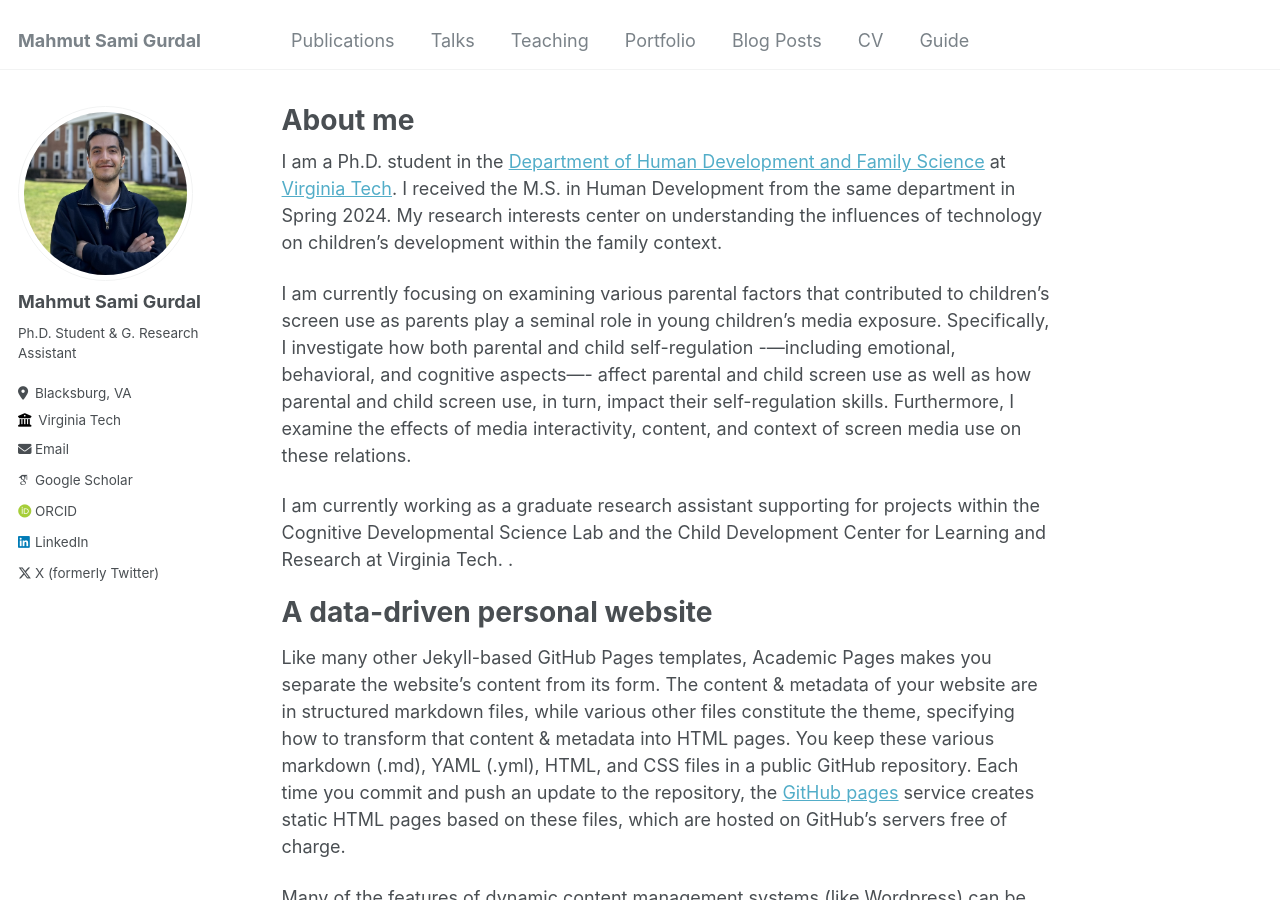
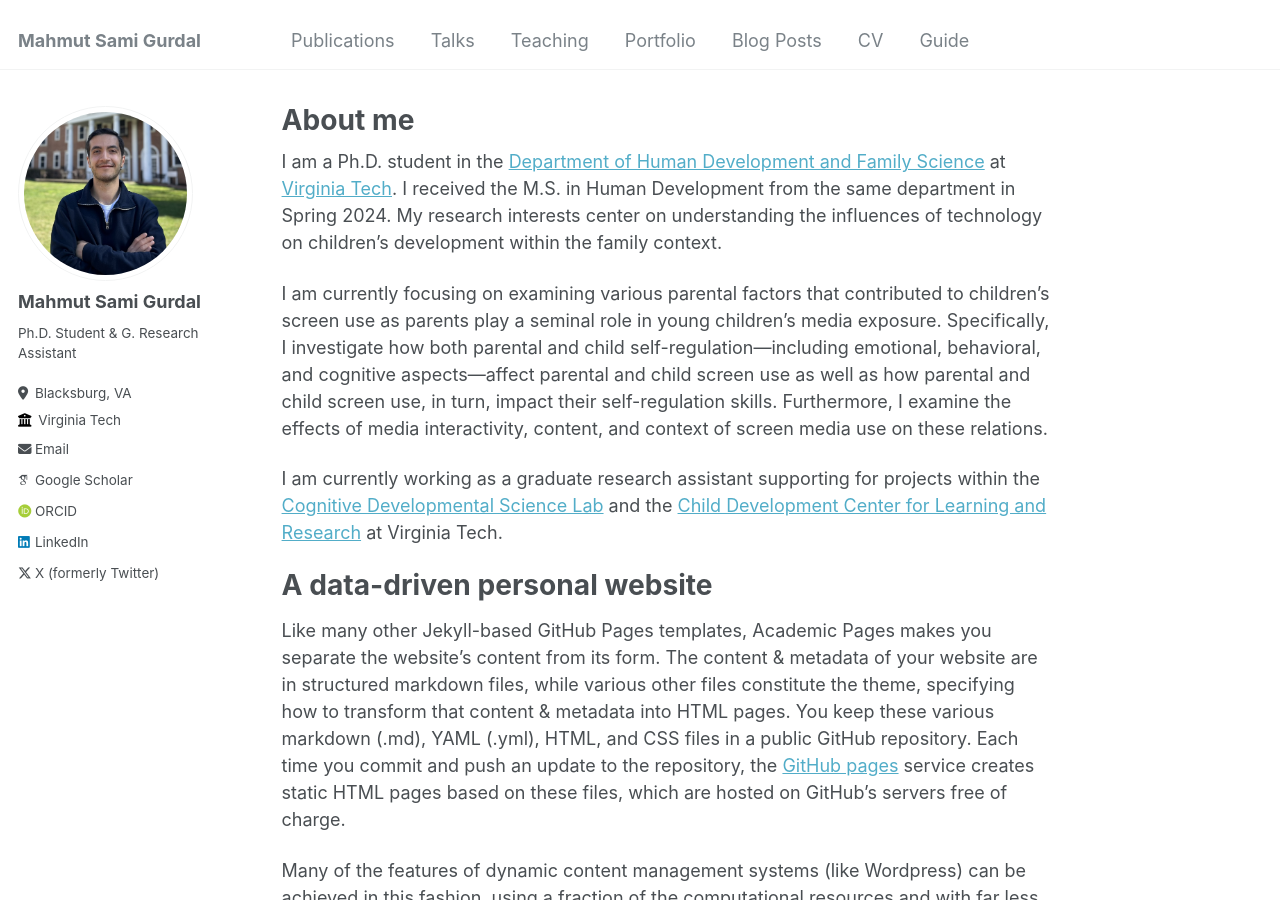
Before and after one commit to mahmutgurdal/mahmutgurdal.github.io, a Jekyll site: the page built from _pages/about.md, in a window 1280 px wide and 900 px high. Built offline with Jekyll 4.4.1, drawn with Linux system fonts in a browser that asks for light colours; some web fonts are replaced; part of the change alters nothing that is shown.

```diff
--- a/_pages/about.md
+++ b/_pages/about.md
@@ -9,9 +9,9 @@ redirect_from:
 
 I am a Ph.D. student in the [Department of Human Development and Family Science](https://hdfs.vt.edu) at [Virginia Tech](https://www.vt.edu). I received the M.S. in Human Development from the same department in Spring 2024. My research interests center on understanding the influences of technology on children’s development within the family context.
 
-I am currently focusing on examining various parental factors that contributed to children’s screen use as parents play a seminal role in young children’s media exposure. Specifically, I investigate how both parental and child self-regulation -—including emotional, behavioral, and cognitive aspects—- affect parental and child screen use as well as how parental and child screen use, in turn, impact their self-regulation skills. Furthermore, I examine the effects of media interactivity, content, and context of screen media use on these relations.
+I am currently focusing on examining various parental factors that contributed to children’s screen use as parents play a seminal role in young children’s media exposure. Specifically, I investigate how both parental and child self-regulation—including emotional, behavioral, and cognitive aspects—affect parental and child screen use as well as how parental and child screen use, in turn, impact their self-regulation skills. Furthermore, I examine the effects of media interactivity, content, and context of screen media use on these relations.
 
-I am currently working as a graduate research assistant supporting for projects within the Cognitive Developmental Science Lab and the Child Development Center for Learning and Research at Virginia Tech. .
+I am currently working as a graduate research assistant supporting for projects within the [Cognitive Developmental Science Lab](https://kchoi.org/) and the [Child Development Center for Learning and Research](https://cdclr.hdfs.vt.edu/research/) at Virginia Tech.
 
 A data-driven personal website
 ======
```
